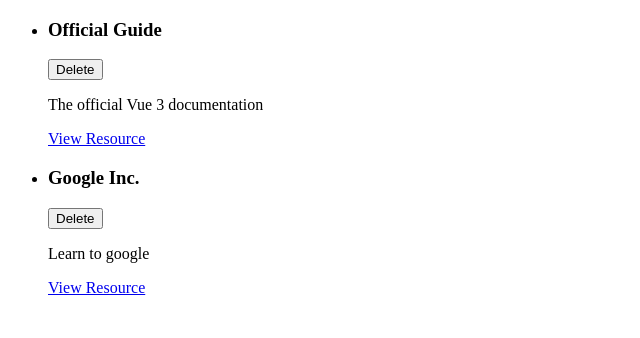
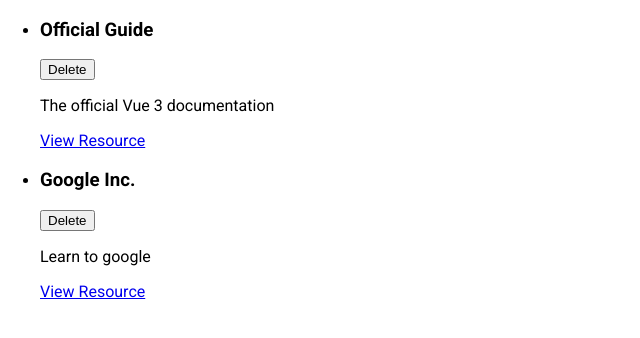
Before and after one commit to roma-marshall/remember-me, a Vue app: page / in a window 1280 px wide. Shown: the top 338 px of the page, without its empty margins (0-640 px from the left). Built offline with nearby package versions, Linux system fonts and the light colour scheme.

Commit message:
app component style

```diff
--- a/src/App.vue
+++ b/src/App.vue
@@ -40,5 +40,17 @@
 </script>
 
 <style>
+@import url('https://fonts.googleapis.com/css2?family=Roboto:wght@400;700&display=swap');
 
+* {
+  box-sizing: border-box;
+}
+
+html {
+  font-family: 'Roboto', sans-serif;
+}
+
+body {
+  margin: 0;
+}
 </style>
```
